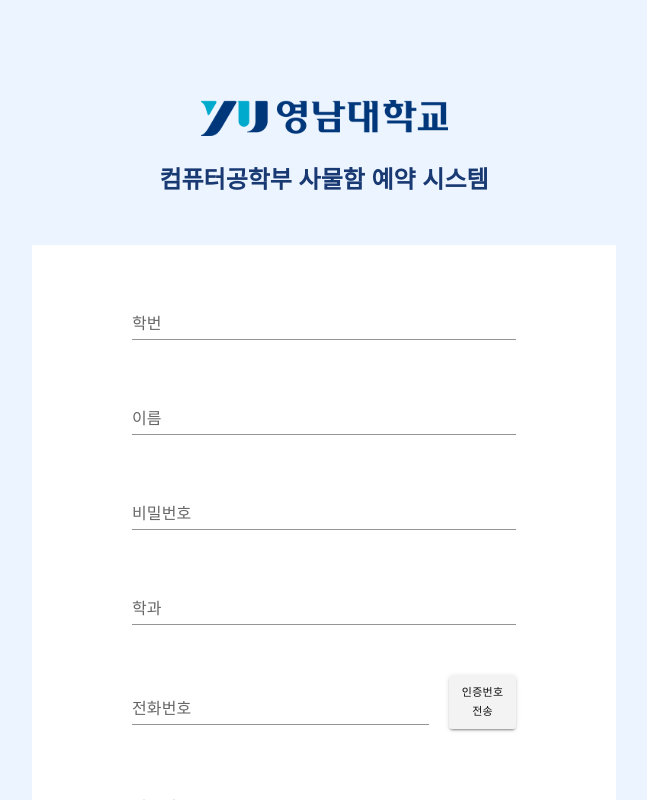
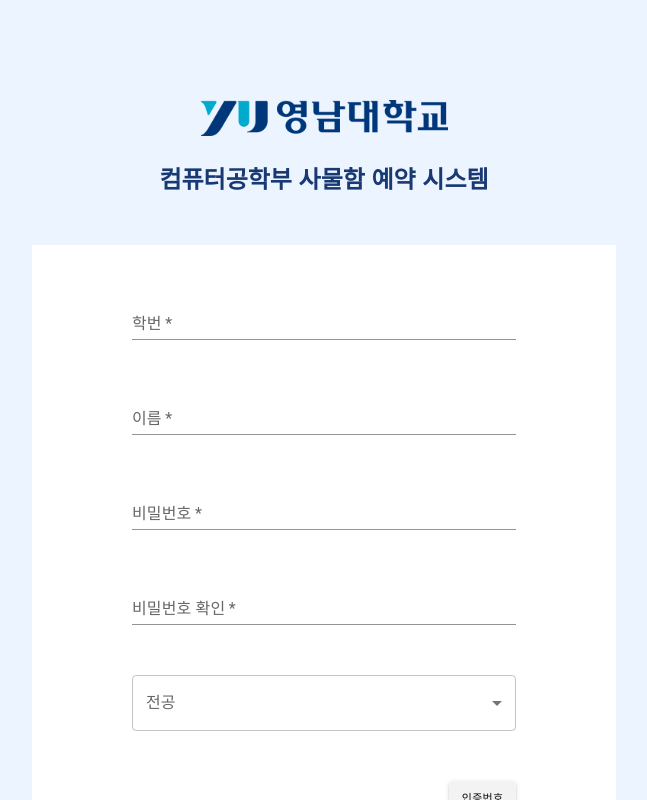
Before and after one commit to daj3on9/Locker-Reservation, a React (Create React App) app: page /register in a window 1280 px wide. Shown: the whole page, without its empty margins (316-963 px from the left). Built offline with nearby package versions, Linux system fonts and the light colour scheme; a web font is replaced by a local one.

Commit message:
Feat : 회원가입 로직 추가

```diff
--- a/package.json
+++ b/package.json
@@ -12,9 +12,11 @@
     "@testing-library/jest-dom": "^5.17.0",
     "@testing-library/react": "^13.4.0",
     "@testing-library/user-event": "^13.5.0",
+    "axios": "^1.6.7",
     "react": "^18.2.0",
     "react-cookie": "^7.1.0",
     "react-dom": "^18.2.0",
+    "react-hook-form": "^7.50.1",
     "react-redux": "^9.1.0",
     "react-responsive": "^9.0.2",
     "react-router-dom": "^6.22.1",
--- a/src/pages/Register.js
+++ b/src/pages/Register.js
@@ -1,10 +1,16 @@
-import React from 'react';
+import React, { useState } from 'react';
+import { userAxios } from '../api/customAxios';
+import { useNavigate } from 'react-router-dom';
 import GlobalStyles from '../style/GlobalStyles';
 import styled from 'styled-components';
 
 import yu_logo from '../asset/yu_logo.svg';
 import TextField from '@mui/material/TextField';
 import Button from '@mui/material/Button';
+import FormControl from '@mui/material/FormControl';
+import MenuItem from '@mui/material/MenuItem';
+import InputLabel from '@mui/material/InputLabel';
+import { Select } from '@mui/material';
 
 import { ThemeProvider } from '@mui/material/styles';
 import { largeButtonTheme, smallButtonTheme } from '../style/theme';
@@ -17,6 +23,100 @@
 `;
 
 function Register() {
+    const navigate = useNavigate();
+
+    const [form, setForm] = useState({
+        studentId: '',
+        password: '',
+        departmentName: '',
+        phoneNumber: '',
+        studentName: '',
+    });
+
+    const [certificationNumber, setCertificationNumber] = useState(''); //인증번호
+    const [passwordMatch, setPasswordMatch] = useState(true);
+    const [phoneNumberError, setPhoneNumberError] = useState(false);
+    const [certificationNumberError, setCertificationNumberError] = useState(false);
+
+    // 회원가입 정보 설정
+    const onChange = (e) => {
+        const { name, value } = e.target;
+        setForm({ ...form, [name]: value });
+
+        if (name === 'confirmPassword') {
+            setPasswordMatch(value === form.password);
+        }
+    };
+
+    // 인증 번호 설정
+    const onCfNumberChange = (e) => {
+        e.preventDefault();
+        setCertificationNumber(e.target.value);
+    };
+
+    // 회원가입 전송
+    const onSubmit = (e) => {
+        e.preventDefault();
+
+        if (passwordMatch) {
+            userAxios
+                .post('/signup', form)
+                .then((res) => {
+                    navigate('/login');
+                })
+                .catch((err) => {});
+        }
+    };
+
+    //전화번호 인증 요청
+    const requestNumber = () => {
+        const phoneNumber = form.phoneNumber;
+        console.log('인증번호 요청 : ', phoneNumber);
+        if (validateInput(phoneNumber)) {
+            setPhoneNumberError(false);
+            userAxios
+                .post('certification', { phoneNumber: phoneNumber })
+                .then((res) => {})
+                .catch((err) => {});
+        } else {
+            setPhoneNumberError(true);
+        }
+    };
+
+    //전화번호 인증 확인
+    const confirmNumber = () => {
+        const certification = {
+            phoneNumber: form.phoneNumber,
+            certificationNumber: certificationNumber,
+        };
+
+        if (!validateInput(certification.phoneNumber)) {
+            // 전화번호 에러 처리
+            setCertificationNumberError(false);
+            setPhoneNumberError(true);
+        } else if (!validateInput(certification.certificationNumber)) {
+            // 인증번호 에러 처리
+            setCertificationNumberError(true);
+            setPhoneNumberError(false);
+        } else {
+            console.log(certification);
+            setPhoneNumberError(false);
+            setCertificationNumberError(false);
+            userAxios
+                .post('certification-check', certification)
+                .then((res) => {})
+                .catch((err) => {});
+        }
+    };
+
+    // 유효성 검사
+    function validateInput(varriableName) {
+        if (varriableName.trim() === '') {
+            return false;
+        }
+        return true;
+    }
+
     return (
         <>
             <GlobalStyles /> {/* 전역 스타일 적용 */}
@@ -28,28 +128,119 @@
                     </a>
                 </div>
                 <div className="user-container">
-                    <div className="user-form">
-                        <TextField fullWidth label="학번" variant="standard" size="small" />
-                        <TextField fullWidth label="이름" variant="standard" size="small" />
-                        <TextField fullWidth label="비밀번호" variant="standard" size="small" type="password" />
-                        <TextField fullWidth label="학과" variant="standard" size="small" />
+                    <form className="user-form" onSubmit={onSubmit}>
+                        <TextField
+                            fullWidth
+                            required
+                            label="학번"
+                            variant="standard"
+                            size="small"
+                            name="studentId"
+                            onChange={onChange}
+                        />
+                        <TextField
+                            fullWidth
+                            required
+                            label="이름"
+                            variant="standard"
+                            size="small"
+                            name="studentName"
+                            onChange={onChange}
+                        />
+                        <TextField
+                            fullWidth
+                            required
+                            label="비밀번호"
+                            variant="standard"
+                            size="small"
+                            type="password"
+                            name="password"
+                            onChange={onChange}
+                        />
+                        <TextField
+                            fullWidth
+                            required
+                            label="비밀번호 확인"
+                            variant="standard"
+                            size="small"
+                            type="password"
+                            name="confirmPassword"
+                            onChange={onChange}
+                            error={!passwordMatch}
+                            helperText={!passwordMatch && '비밀번호가 일치하지 않습니다.'}
+                        />
+                        <FormControl fullWidth>
+                            <InputLabel id="demo-simple-select-label">전공</InputLabel>
+                            <Select
+                                required
+                                labelId="demo-select-small-label"
+                                id="demo-select-small"
+                                label="department"
+                                fullWidth
+                                value={form.departmentName}
+                                name="departmentName"
+                                sx={{ textAlign: 'left' }}
+                                onChange={onChange}
+                            >
+                                <MenuItem value={'ces'}> 컴퓨터공학전공 </MenuItem>
+                                <MenuItem value={'ice'}> 정보통신공학전공 </MenuItem>
+                                <MenuItem value={'sw'}> 소프트웨어공학전공 </MenuItem>
+                            </Select>
+                        </FormControl>
                         <AuthNumber>
-                            <TextField fullWidth label="전화번호" variant="standard" size="small" />
+                            <TextField
+                                fullWidth
+                                required
+                                label="전화번호"
+                                variant="standard"
+                                size="small"
+                                name="phoneNumber"
+                                onChange={onChange}
+                                error={phoneNumberError}
+                                helperText={phoneNumberError ? '전화번호를 입력해주세요.' : ''}
+                            />
                             <ThemeProvider theme={smallButtonTheme}>
-                                <Button variant="contained" color="primary" sx={{ fontSize: '11px', padding: '8px' }}>
+                                <Button
+                                    variant="contained"
+                                    color="primary"
+                                    sx={{ fontSize: '11px', padding: '8px' }}
+                                    type="button"
+                                    onClick={requestNumber}
+                                >
                                     인증번호 전송
                                 </Button>
                             </ThemeProvider>
                         </AuthNumber>
-
-                        <TextField fullWidth label="인증번호" variant="standard" size="small" />
-
+                        <AuthNumber>
+                            <TextField
+                                fullWidth
+                                required
+                                label="인증번호"
+                                variant="standard"
+                                size="small"
+                                name="confirmNumber"
+                                onChange={onCfNumberChange}
+                                error={certificationNumberError}
+                                helperText={certificationNumberError ? '인증번호를 입력해주세요.' : ''}
+                            />
+                            <ThemeProvider theme={smallButtonTheme}>
+                                <Button
+                                    variant="contained"
+                                    color="primary"
+                                    sx={{ fontSize: '11px', padding: '8px' }}
+                                    type="button"
+                                    onClick={confirmNumber}
+                                >
+                                    인증번호 확인
+                                </Button>
+                            </ThemeProvider>
+                        </AuthNumber>
                         <ThemeProvider theme={largeButtonTheme}>
-                            <Button variant="contained" color="primary">
+                            <Button variant="contained" color="primary" type="submit" disabled>
                                 회원 가입
                             </Button>
                         </ThemeProvider>
-                    </div>
+                    </form>
                 </div>
             </div>
         </>
```
Also changed, not shown: 1 other file (tests, documents, lock files or other folders).
